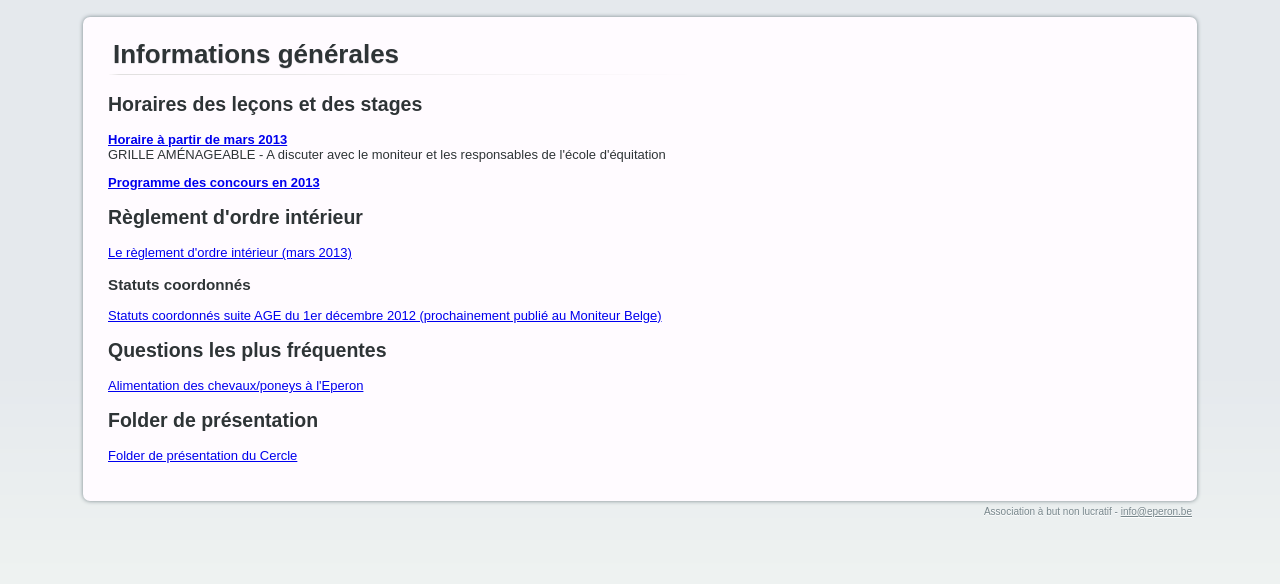
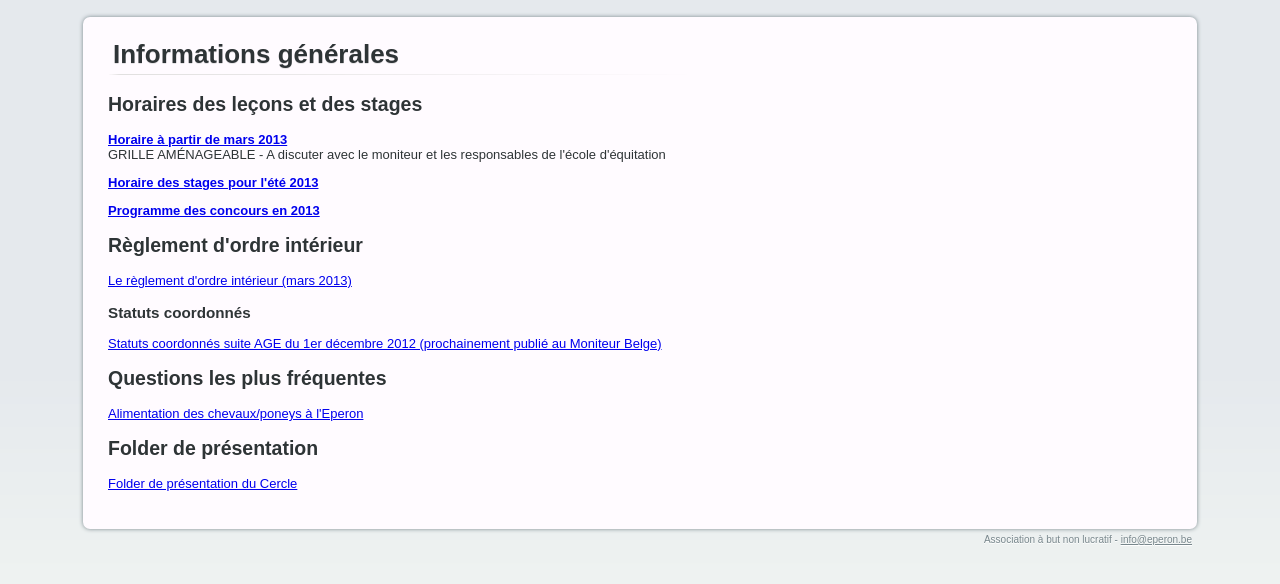
Before and after one commit to RaphaelJ/eperon.be, a plain HTML site: page horaires.html in a window 1280 px wide. Shown: the part 126-710 px from the top of the page. Drawn offline with Linux system fonts and the light colour scheme.

Commit message:
stages 2013

```diff
--- a/horaires.html
+++ b/horaires.html
@@ -36,11 +36,11 @@
 
     </p>
 
-<!--    <p>
-        <strong><a href="fichiers/programme_stages_ete_2012.pdf">
-            Horaire des stages pour l'été 2012
+    <p>
+        <strong><a href="fichiers/programme_stages_ete_2013.pdf">
+            Horaire des stages pour l'été 2013
         </a></strong>
-    </p>-->
+    </p>
 
     <p>
         <strong>
```
Also changed, not shown: index.html (+2 -2 lines), 1 other file.
